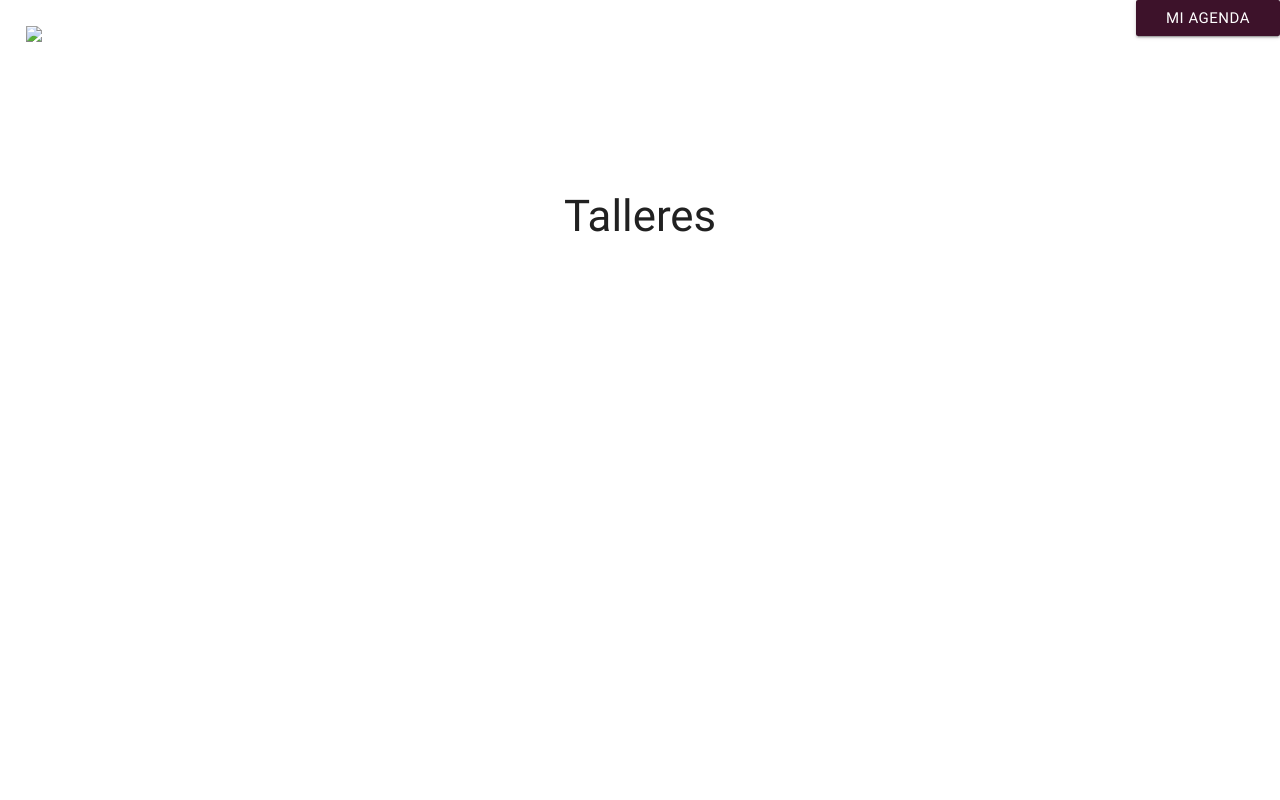
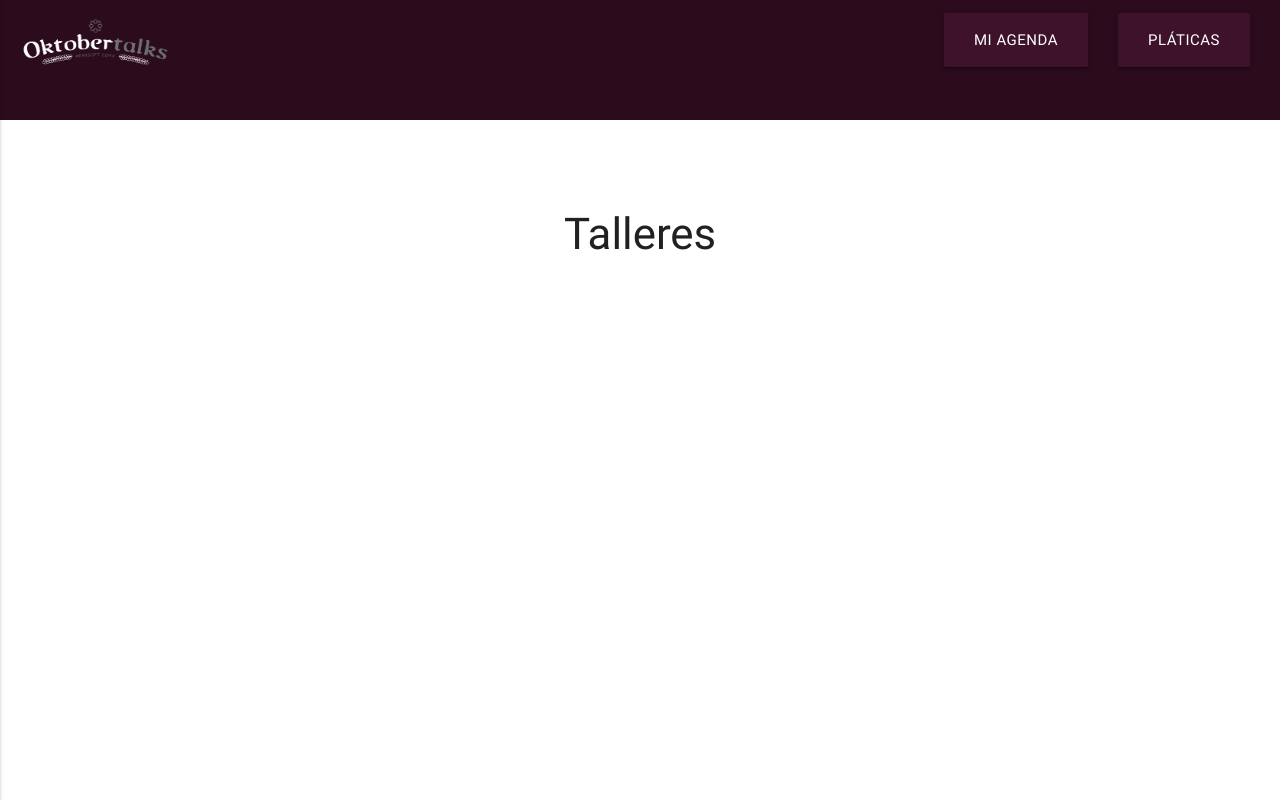
Before and after one commit to Any28Flo/octoberTalks_Nearsoft, a plain HTML site: page src/views/talleres.html in a window 1280 px wide. Drawn offline with nearby package versions, Linux system fonts and the light colour scheme; no server answers; files whose address does not match are found by name.

Commit message:
enlazados, ajustes de navbars

```diff
--- a/src/js/agenda.js
+++ b/src/js/agenda.js
@@ -86,6 +86,7 @@ var muestraTalleres = function(){
 
 
 $(document).ready(function(){
+  $(".button-collapse").sideNav();
   muestraDatos();
   muestraTalleres();
 });
--- a/src/js/charlas.js
+++ b/src/js/charlas.js
@@ -121,7 +121,8 @@ function check (e){
 
 }
 $(document).ready(function(){
-    $('.modal').modal()
+    $('.modal').modal();
+    $('.button-collapse').sideNav();
     $(document).on('click','.mas',mostrarModal);
     $(document).on('click','#btn-agregar',check);
     crearTarjetas(rutas.urlApi);
--- a/src/js/talleres.js
+++ b/src/js/talleres.js
@@ -121,6 +121,7 @@ function check (e){
 }
 $(document).ready(function(){
     $('.modal').modal()
+    $(".button-collapse").sideNav();
     $(document).on('click','.mas',mostrarModal);
     $(document).on('click','#btn-agregar',check);
     crearTarjetas(rutas.urlApi);
--- /dev/null
+++ b/src/scss/_botones.sass
@@ -0,0 +1,5 @@
+
+.color-btn-talleres
+  background-color: rgba($purpuraMedio,0.2)
+  &:hover
+    background-color: $grisClaro
--- a/src/scss/_charla.scss
+++ b/src/scss/_charla.scss
@@ -1,5 +1,4 @@
 nav{
-	background: #FFF;
 	box-shadow: none;
 }
 	.logo{
--- /dev/null
+++ b/src/scss/_secciones.scss
@@ -0,0 +1,24 @@
+body{
+  box-sizing: border-box;
+  padding: 0;
+  margin:0;
+}
+
+img.logoSeccion{
+  max-width: 5em;
+
+}
+.navpurpura{
+  background-color: $purpuraOscuro;
+  color: white;
+}
+.navTam{
+  height: 15vh;
+  padding: 1em;
+}
+.navBlanco{
+  background-color: #fff;
+}
+.responsive-img{
+  overflow: hidden;
+}
--- a/src/scss/main.scss
+++ b/src/scss/main.scss
@@ -3,6 +3,7 @@
 @import 'index' ;
 
 @import 'charla';
+@import 'secciones';
 
 
 
--- a/src/views/talleres.html
+++ b/src/views/talleres.html
@@ -5,16 +5,46 @@
 	<meta name="viewport" content="width=device-width, initial-scale=1.0">
 	<meta http-equiv="X-UA-Compatible" content="ie=edge">
 	<title>Talleres</title>
-    <link rel="stylesheet" href="https://cdnjs.cloudflare.com/ajax/libs/materialize/0.100.1/css/materialize.min.css">
+    <link rel="stylesheet" href="../css/materialize.min.css">
 		<link href="https://fonts.googleapis.com/icon?family=Material+Icons" rel="stylesheet">
 		<link rel="stylesheet" href="../css/main.css">
 
 </head>
 <body>
-	<nav class=".nav">
-		<img src="../assets/img/oktoberTalksLogo.jpg" alt="oktober-logo" class="logo">
-		<a href="miagenda.html"class="btn btn_agenda  color-btn-miagenda right">Mi Agenda</a>
+
+			<nav class="navTam navpurpura">
+				<div class="nav-wrapper navpurpura">
+					<a href="../../index.html" class="brand-logo"><img class="left responsive-img logoSeccion"  src="../../assets/img/oktobertalks-03.png" alt="nearsoft"></a>
+					<a href="#" data-activates="mobile-demo-talleres" class="button-collapse"><i class="material-icons white-text">menu</i></a>
+					<ul id="nav-mobile" class="right hide-on-med-and-down">
+						<li><a href="./miagenda.html"class="btn-large btn_agenda  color-btn-miagenda right">Mi Agenda</a></li>
+						<li><a href="./charlas.html" class='btn btn_agenda btn-large color-btn-miagenda right'>Pláticas</a></li>
+
+					</ul>
+					<ul class="side-nav" id="mobile-demo-talleres">
+						<li><a href="./miagenda.html" class='btn btn_agenda texto-purpura color-btn-miagenda '>Mi agenda</a></li>
+						<li><a href="./charlas.html" class='btn btn_agenda texto-purpura color-btn-miagenda '>Pláticas</a></li>
+						<li><a href="./talleres.html" class='btn btn_agenda texto-purpura color-btn-miagenda '>Talleres</a></li>
+					</ul>
+				</div>
 			</nav>
+
+<!-- <div class="">
+	<div class="navbar-fixed ">
+    <nav class="row navTam">
+      <div class="nav-wrapper navpurpura col s12">
+        <a href="#!" class="center"><img src="../../assets/img/oktobertalks-03.png" class="brand-logo" alt=""></a>
+        <ul class="right hide-on-med-and-down">
+          <li><a href="sass.html">Sass</a></li>
+          <li><a href="badges.html">Components</a></li>
+        </ul>
+      </div>
+    </nav>
+  </div>
+</div> -->
+
+
+	<div class="container">
 		<h3 class="center titulo">Talleres</h3>
 
 		<section class="container" id="contenedorCharlas">
@@ -29,6 +59,8 @@
 	      <a href="#!" class="modal-action modal-close waves-effect waves-green btn-flat">Agree</a>
 	    </div> -->
 	  </div>
+	</div>
+
 	<script type="text/javascript" src="https://code.jquery.com/jquery-3.2.1.min.js"></script>
 	<script src="https://cdnjs.cloudflare.com/ajax/libs/materialize/0.100.1/js/materialize.min.js"></script>
 	<script type="text/javascript" src="../js/talleres.js">
```
Also changed, not shown: index.html (+6 -9 lines), src/views/charlas.html (+21 -6 lines), src/views/miagenda.html (+17 -6 lines), src/css/main.css, 1 other file. Lines whose indentation alone changed are shown as unchanged.
